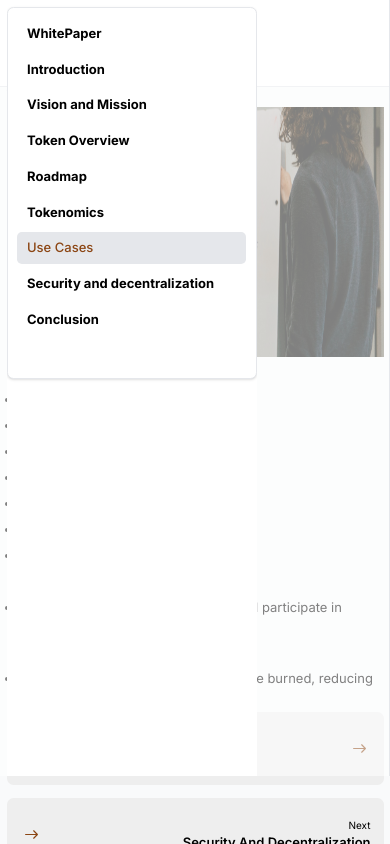
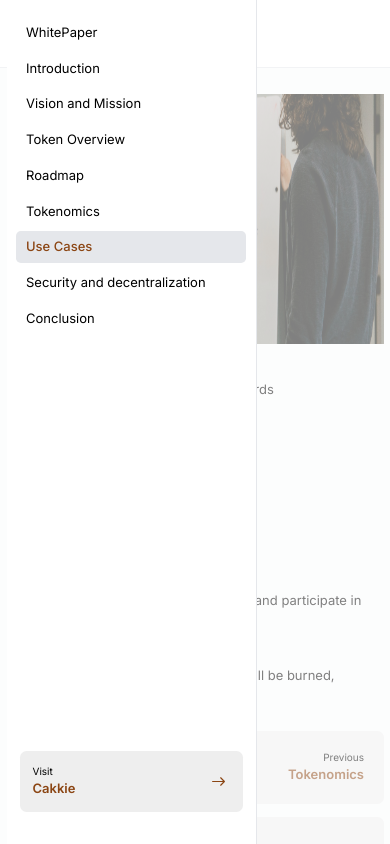
Before and after one commit to Cakkie-team/cakkie-fe-revamp, a Next.js app: page /cases in a window 390 px wide. Both pictures are taken after a click on the button 141 px from the left and 52 px from the top of the page. Built offline with nearby package versions, Linux system fonts and the light colour scheme.

Commit message:
fix: updated ui

```diff
--- a/src/components/icing/cases/Case.tsx
+++ b/src/components/icing/cases/Case.tsx
@@ -5,8 +5,8 @@ import Image from "next/image";
 export default function Cases() {
   return (
     <>
-      <h2 className="sm:text-xl">
-        <b>Use Cases</b>
+      <h2 className="text-desktop font-semibold sm:text-xl">
+        Use Cases
       </h2>
       <Image
         src="/images/case.png"
--- a/src/components/icing/conclusion/Conclusion.tsx
+++ b/src/components/icing/conclusion/Conclusion.tsx
@@ -5,8 +5,8 @@ import Image from "next/image";
 export default function Conclusion() {
   return (
     <>
-      <h2 className="sm:text-xl">
-        <b>Conclusion</b>
+      <h2 className="text-desktop font-semibold sm:text-xl">
+        Conclusion
       </h2>
 
       <div className="flex gap-y-3 flex-wrap w-full justify-start items-start">
--- a/src/components/icing/introduction/Introduction.tsx
+++ b/src/components/icing/introduction/Introduction.tsx
@@ -5,8 +5,8 @@ import Image from "next/image";
 export default function Introduction() {
   return (
     <>
-      <h2 className="sm:text-xl">
-        <b>Introduction</b>
+     <h2 className="text-desktop font-semibold sm:text-xl">
+        Introduction
       </h2>
       <Image
         src="/images/intro.png"
--- a/src/components/icing/overview/Overview.tsx
+++ b/src/components/icing/overview/Overview.tsx
@@ -5,8 +5,8 @@ import Image from "next/image";
 export default function Overview() {
   return (
     <>
-      <h2 className="sm:text-xl">
-        <b>Token Overview</b>
+     <h2 className="text-desktop font-semibold sm:text-xl">
+    Token Overview
       </h2>
       <Image
         src="/images/token.png"
@@ -21,7 +21,7 @@ export default function Overview() {
           Icing has a fixed total supply of 1 billion tokens. The distribution
           of tokens is as follows:
         </p>
-        <ul className="flex flex-col w-full gap-y-2 pl-4 items-start list-disc">
+        <ul className="flex flex-col w-full gap-y-2 pl-10 items-start list-disc">
           <li>Initial Token Sale (ITS): 40%</li>
           <li>Team and Advisors: 20%</li>
           <li>Reserve: 15%</li>
--- a/src/components/icing/security/Security.tsx
+++ b/src/components/icing/security/Security.tsx
@@ -5,8 +5,8 @@ import Image from "next/image";
 export default function Security() {
   return (
     <>
-      <h2 className="sm:text-xl">
-        <b>Introduction</b>
+      <h2 className="text-desktop font-semibold sm:text-xl">
+        Security and Decentralization
       </h2>
       <Image
         src="/images/security.png"
--- a/src/components/icing/sideBarLayout/SideBarLayout.tsx
+++ b/src/components/icing/sideBarLayout/SideBarLayout.tsx
@@ -26,7 +26,7 @@ export const Container = ({ children }: { children: React.ReactNode }) => {
   return (
     <>
       <div
-        className={`w-full  right-0 z-50 fixed bg-white border-b border-gray-200  flex justify-between items-center `}
+        className={`w-full  right-0 sm:right-[16px] z-50 fixed bg-white border-b border-gray-200  flex justify-between items-center `}
       >
         <div className="px-4 justify-between   w-full flex items-center">
           <div className="flex items-center gap-x-2">
@@ -52,15 +52,15 @@ export const Container = ({ children }: { children: React.ReactNode }) => {
 
       <div
         className={cn(
-          "xl:w-[calc(100%-250px)] mt-6 sm:mt-10 min-[1280px]:float-right px-2 sm:px-6 pt-[5rem] pb-14 sm:pt-24 "
+          "xl:w-[calc(100%-250px)]  min-[1280px]:float-right px-2 sm:px-6 pt-[5rem] pb-14 sm:pt-24 "
         )}
       >
-        <div className="flex flex-col items-start justify-start gap-y-1">
+        <div className="flex flex-col items-start justify-start gap-y-2 sm:gap-y-3">
           {children}
 
           <div
             className={cn(
-              "w-full grid grid-cols-1 sm:grid-cols-2 gap-4",
+              "w-full grid grid-cols-1 mt-6 sm:mt-10 sm:grid-cols-2 gap-4",
               navigation?.length === 1 && "sm:grid-cols-1"
             )}
           >
@@ -69,24 +69,26 @@ export const Container = ({ children }: { children: React.ReactNode }) => {
                 href={link ? link : "/"}
                 key={index}
                 className={cn(
-                  "w-full bg-[#EEEEEE] rounded-lg py-6 px-4 flex items-center justify-between",
-                  index > 0 && "flex-row-reverse"
+                  "w-full bg-[#EEEEEE] rounded-lg p-6 flex items-center justify-between",
+                  page !== "Next" && "flex-row-reverse"
                 )}
               >
                 <div
                   className={cn(
                     "flex flex-col items-start justify-start",
-                    index > 0 && "justify-end items-end"
+                    page !== "Next" && "justify-end items-end"
                   )}
                 >
                   <p className="text-[10px] capitalize sm:text-xs">{page}</p>
-                  <p className="font-semibold capitalize">{name}</p>
+                  <p className="font-semibold capitalize text-cakkie">{name}</p>
                 </div>
                 <IoIosArrowRoundBack
                   size={23}
-                  className={cn("text-cakkie -rotate-180", index > 0 && "rotate-180")}
+                  className={cn(
+                    "text-cakkie ",
+                    page === "Next" && "rotate-180"
+                  )}
                 />
-
               </Link>
             ))}
           </div>
@@ -107,7 +109,7 @@ function SideNavs({ close, isNav }: { close: () => void; isNav: boolean }) {
         close();
       }}
       className={cn(
-        `fixed z-[70] bottom-0 top-0 border-r sm:top-[4.3rem] pl-2 bg-white left-0 h-[92vh] modal swipeInLeft`,
+        `fixed z-[70] bottom-0 top-0  sm:top-[4.6rem] pl-2 bg-white left-0 h-full sm:h-[92vh] modal swipeInLeft`,
         isNav
           ? "w-full bg-white/50  min-[1280px]:w-[250px]"
           : "max-[1280px]:hidden w-[250px] "
@@ -117,10 +119,10 @@ function SideNavs({ close, isNav }: { close: () => void; isNav: boolean }) {
         onClick={(e) => {
           e.stopPropagation();
         }}
-        className="  flex flex-col bg-white relative overflow-y-auto items-center h-full w-[250px] cursor-pointer   text-mobile"
+        className="  flex flex-col  border-r bg-white relative overflow-y-auto items-center h-full w-[250px] cursor-pointer   text-mobile"
       >
-        <div className="rounded-lg shadow bg-white border p-3 h-fit mt-2 w-full">
-          <div className="flex font-bold  flex-col mb-10 items-center w-full justify-center">
+        <div className=" bg-white p-3 h-fit mt-2 w-full">
+          <div className="flex   flex-col mb-10 items-center w-full justify-center">
             <ul className="flex flex-col gap-y-1 items-start justify-start w-full">
               {navLinks.map(({ link, name }) => {
                 return (
@@ -141,6 +143,18 @@ function SideNavs({ close, isNav }: { close: () => void; isNav: boolean }) {
             </ul>
           </div>
         </div>
+        <div className="absolute bottom-10 px-4 flex inset-x-0 w-full items-center justify-center">
+          <Link
+            href={"/"}
+            className="w-full bg-[#EEEEEE] rounded-lg p-4 flex items-center justify-between"
+          >
+            <div className="flex flex-col items-start justify-start">
+              <p className="text-[10px] capitalize sm:text-xs">Visit</p>
+              <p className="font-semibold capitalize text-cakkie">Cakkie</p>
+            </div>
+            <IoIosArrowRoundBack size={23} className="text-cakkie rotate-180" />
+          </Link>
+        </div>
       </div>
     </div>
   );
--- a/src/components/icing/tokenomics/Tokenomics.tsx
+++ b/src/components/icing/tokenomics/Tokenomics.tsx
@@ -5,8 +5,8 @@ import Image from "next/image";
 export default function Tokenomics() {
   return (
     <>
-      <h2 className="sm:text-xl">
-        <b>Tokenomics</b>
+     <h2 className="text-desktop font-semibold sm:text-xl">
+        Tokenomics
       </h2>
       <Image
         src="/images/tokenomics.png"
@@ -17,7 +17,7 @@ export default function Tokenomics() {
       />
       <div className="flex gap-y-3 flex-wrap w-full justify-start items-start">
         <p className="font-semibold">Initial Distribution:</p>
-        <ul className="flex flex-col w-full gap-y-2 pl-4 items-start list-disc">
+        <ul className="flex flex-col w-full gap-y-2 pl-10 items-start list-disc">
           <li>25%: Community Airdrop and rewards</li>
           <li>5%: Seed Investment</li>
           <li>20%: Development Fund</li>
@@ -29,7 +29,7 @@ export default function Tokenomics() {
       </div>
       <div className="flex gap-y-3 flex-wrap w-full justify-start items-start">
         <p className="font-semibold">Staking Governance</p>
-        <ul className="flex flex-col w-full gap-y-2 pl-4 items-start list-disc">
+        <ul className="flex flex-col w-full gap-y-2 pl-10 items-start list-disc">
           <li>
             Users can stake ICING for rewards and participate in governance
             decisions.
@@ -38,7 +38,7 @@ export default function Tokenomics() {
       </div>
       <div className="flex gap-y-3 flex-wrap w-full justify-start items-start">
         <p className="font-semibold">Burn Mechanism</p>
-        <ul className="flex flex-col w-full gap-y-2 pl-4 items-start list-disc">
+        <ul className="flex flex-col w-full gap-y-2 pl-10 items-start list-disc">
           <li>
             A percentage of transaction fees will be burned, reducing the total
             supply over time.
@@ -48,13 +48,3 @@ export default function Tokenomics() {
     </>
   );
 }
-
-/***
-
-
-Staking and Governance:
-Users can stake ICING for rewards and participate in governance decisions.
-
-Burn Mechanism:
-A percentage of transaction fees will be burned, reducing the total supply over time.
- */
--- a/src/components/icing/vision/Vision.tsx
+++ b/src/components/icing/vision/Vision.tsx
@@ -5,8 +5,8 @@ import Image from "next/image";
 export default function Vision() {
   return (
     <>
-      <h2 className="sm:text-xl">
-        <b>Vision and Mision</b>
+      <h2 className="text-desktop font-semibold sm:text-xl">
+        Vision and Mision
       </h2>
       <Image
         src="/images/vision.png"
--- a/src/components/icing/whitepaper/WhitePaper.tsx
+++ b/src/components/icing/whitepaper/WhitePaper.tsx
@@ -5,8 +5,8 @@ import Image from "next/image";
 export default function WhitePaper() {
   return (
     <>
-      <h2 className="sm:text-xl">
-        <b>WhitePaper:</b> Icing - The sweet utility token on solana blockchain
+     <h2 className="text-desktop  sm:text-xl">
+        <span className="font-semibold">WhitePaper:</span> Icing - The sweet utility token on solana blockchain
       </h2>
       <Image
         src="/images/whitepaper.png"
```
Also changed, not shown: src/components/icing/roadMap/RoadMap.tsx (+6 -6 lines), src/app/(main)/conclusion/page.tsx (renamed from src/app/(main)/cases/conclusion/page.tsx). Lines whose indentation alone changed are shown as unchanged.
